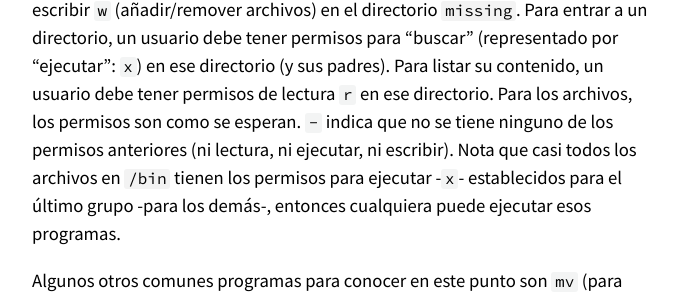
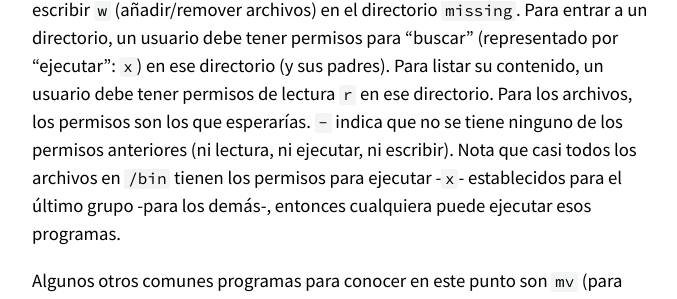
Before and after one commit to missing-semester-esp/missing-semester-esp.github.io, a Jekyll site: the page built from _2020/course-shell-esp.md, in a window 1280 px wide and 900 px high, scrolled down 5277 px. Shown: the part 177-476 px from the top of the window, without its empty margins (300-977 px from the left). Built offline with Jekyll 4.4.1, drawn with Linux system fonts in a browser that asks for light colours.

Commit message:
Update _2020/course-shell-esp.md
Co-authored-by: Matias Garcia Isaia <mgarciaisaia+github@gmail.com>

```diff
--- a/_2020/course-shell-esp.md
+++ b/_2020/course-shell-esp.md
@@ -212,7 +212,7 @@ Estos 3 grupos indican qué permisos tiene el dueño del archivo `missing`, el g
 `users`, y todos los demás. Arriba, solamente el dueño se le permite escribir `w` (añadir/remover archivos) en el directorio `missing`.
 Para entrar a un directorio, un usuario debe tener permisos para "buscar" (representado por "ejecutar": `x`)
 en ese directorio (y sus padres). Para listar su contenido, un usuario debe tener permisos de lectura `r` en
-ese directorio. Para los archivos, los permisos son como se esperan.  `-` indica que no se tiene ninguno de los
+ese directorio. Para los archivos, los permisos son los que esperarías. `-` indica que no se tiene ninguno de los
 permisos anteriores (ni lectura, ni ejecutar, ni escribir). Nota que casi todos los archivos en `/bin` tienen
 los permisos para ejecutar -`x`- establecidos para el último grupo -para los demás-, entonces
 cualquiera puede ejecutar esos programas.
```
